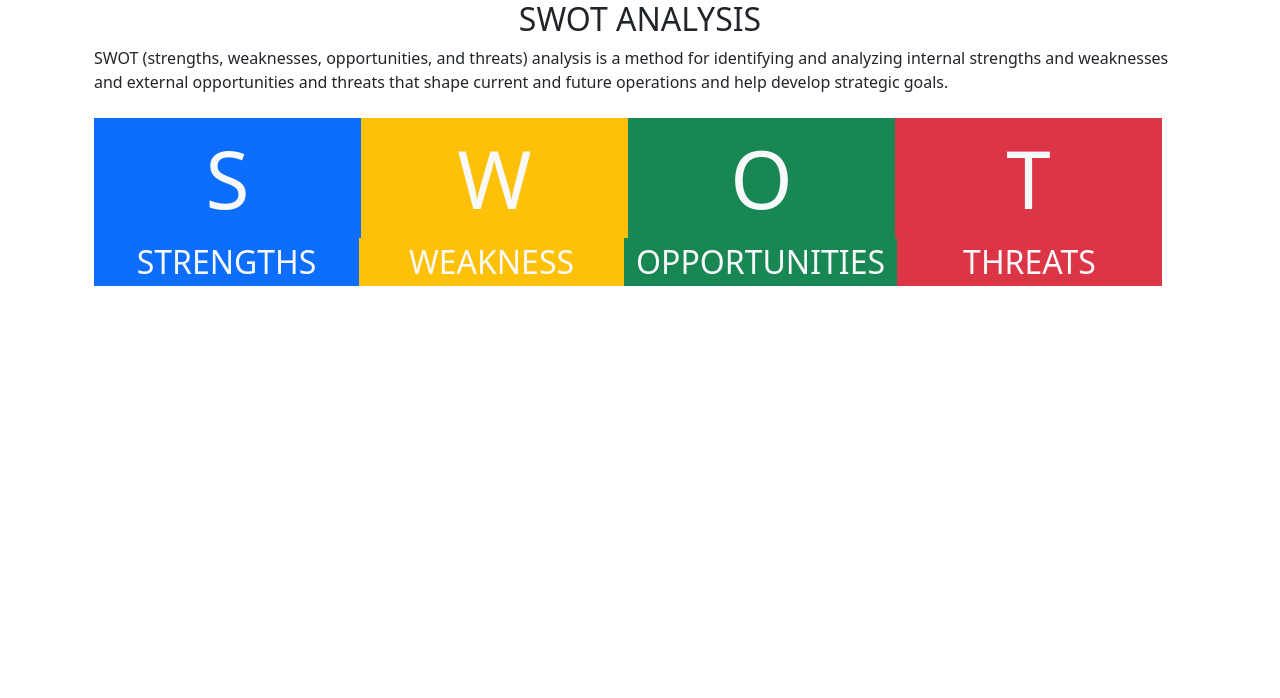
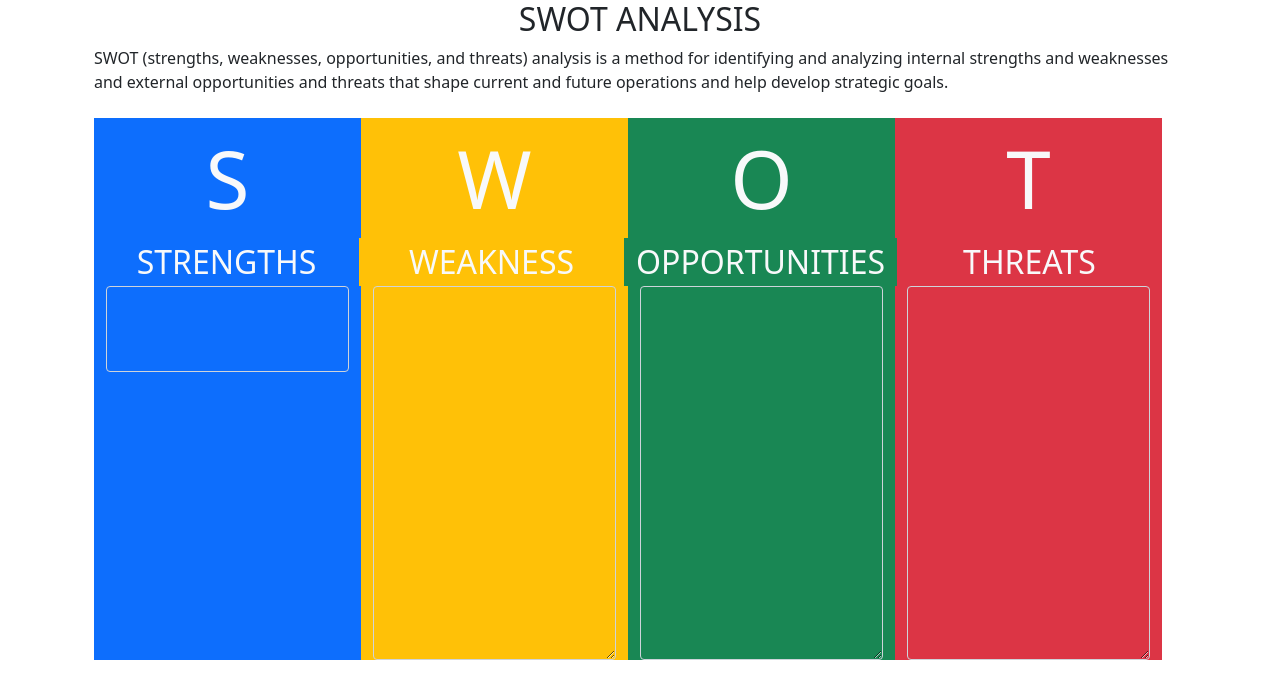
Before and after one commit to Nisarg6502/swot-analysis, a plain HTML site: page index.html in a window 1280 px wide. Drawn offline with nearby package versions, Linux system fonts and the light colour scheme.

Commit message:
textareas added in developer

```diff
--- a/index.html
+++ b/index.html
@@ -32,7 +32,41 @@
             <div class="container col bg-success text-light"><span style="font-size: 2rem;">OPPORTUNITIES</span></div>
             <div class="container col bg-danger text-light"><span style="font-size: 2rem;">THREATS</span></div>
         </div>
-
+        <div class="container row text-center">
+            <div class="container col bg-primary text-light"><span style="font-size: 2rem;">
+                    <form>
+                        <div class="form-group">
+                            <textarea class="form-control bg-primary text-light" autocomplete="off"
+                                style="resize:none; overflow:hidden;" id="exampleFormControlTextarea1"
+                                rows="3"></textarea>
+                        </div>
+                    </form>
+                </span></div>
+            <div class="container col bg-warning text-light"><span style="font-size: 2rem;">
+                    <form>
+                        <div class="form-group">
+                            <textarea class="form-control text-light bg-warning" id="exampleFormControlTextarea1"
+                                rows="15"></textarea>
+                        </div>
+                    </form>
+                </span></div>
+            <div class="container col bg-success text-light"><span style="font-size: 2rem;">
+                    <form>
+                        <div class="form-group">
+                            <textarea class="form-control text-light bg-success" id="exampleFormControlTextarea1"
+                                rows="15"></textarea>
+                        </div>
+                    </form>
+                </span></div>
+            <div class="container col bg-danger text-light"><span style="font-size: 2rem;">
+                    <form>
+                        <div class="form-group">
+                            <textarea class="form-control text-light bg-danger" id="exampleFormControlTextarea1"
+                                rows="15"></textarea>
+                        </div>
+                    </form>
+                </span></div>
+        </div>
     </div>
 
     <script src="https://cdn.jsdelivr.net/npm/@popperjs/core@2.9.3/dist/umd/popper.min.js"
```
